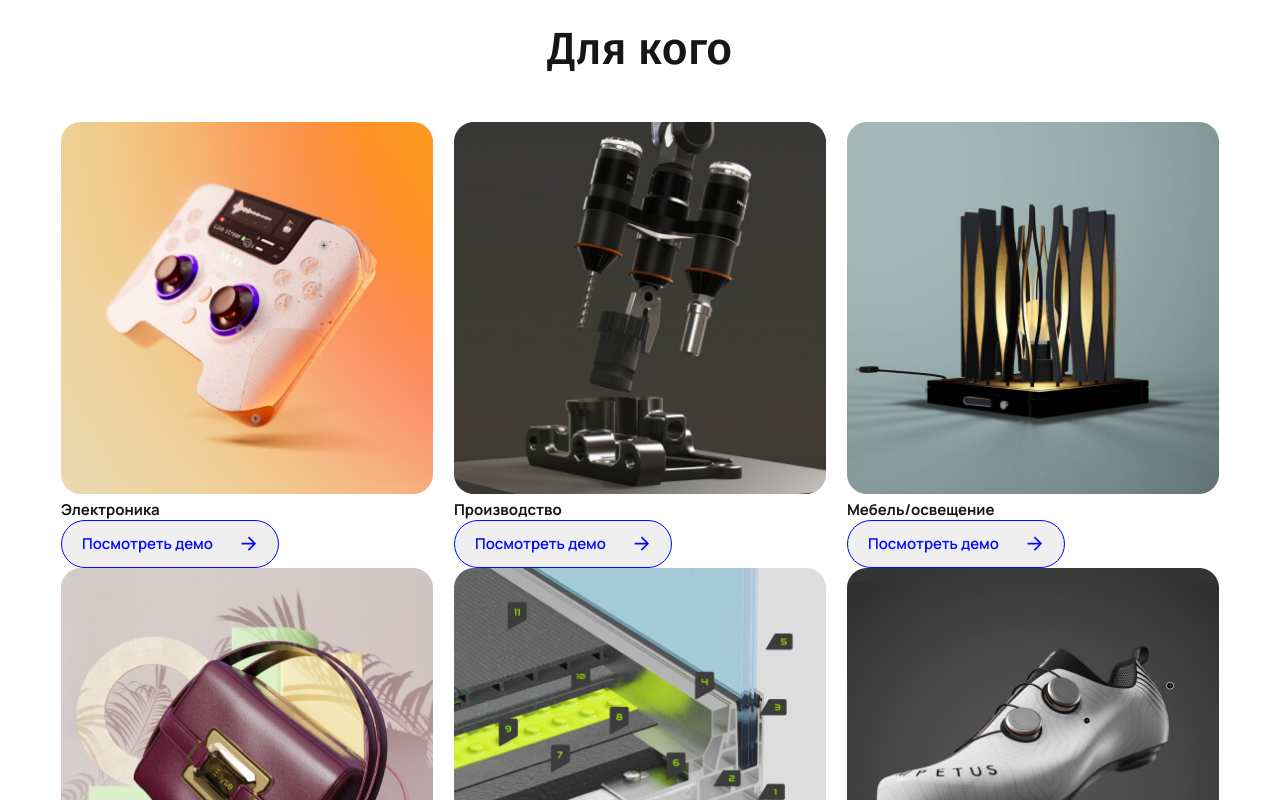
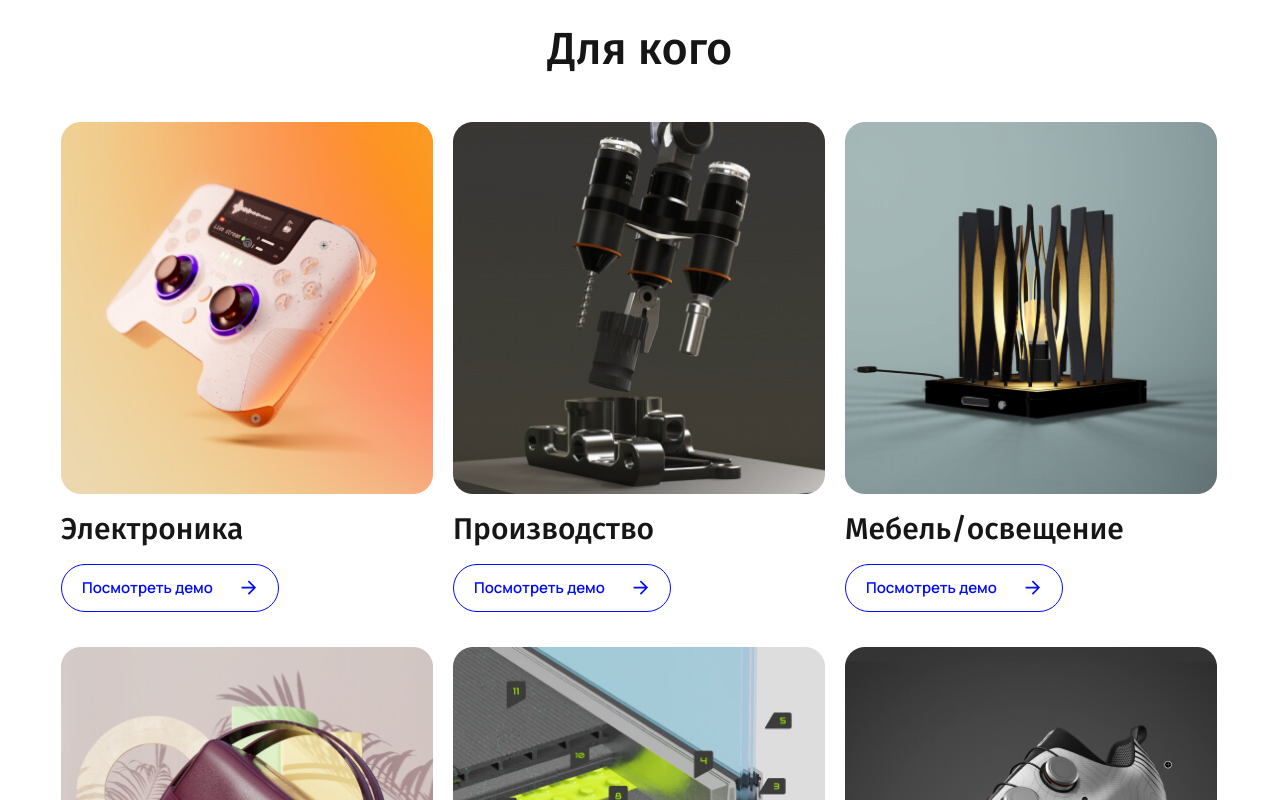
Before and after one commit to sawcrazy/nikulin, a React (Vite) app: page / in a window 1280 px wide. Shown: the part 2620-3420 px from the top of the page. Built offline with nearby package versions, Linux system fonts and the light colour scheme.

Commit message:
section_for

```diff
--- a/src/App.css
+++ b/src/App.css
@@ -33,6 +33,14 @@ h3{
     line-height: 35px;
     color: rgba(22, 22, 22, 1);
 
+
+}
+h4{
+    font-family: Fira Sans,sans-serif;
+    font-size: 30px;
+    font-weight: 500;
+    line-height: 30px;
+    color: rgba(22, 22, 22, 1);
 
 }
 a{
@@ -169,7 +177,8 @@ li{
     margin-top: 50px;
     display: flex;
     flex-wrap: wrap;
-    justify-content: space-between;
+    column-gap: 20px;
+    row-gap: 35px;
 }
 .price{
     padding-top: 150px;
--- a/src/сomponents/buttons/style.module.css
+++ b/src/сomponents/buttons/style.module.css
@@ -15,6 +15,7 @@
 }
 .button_white {
     display: flex;
+    background-color: rgba(255,255, 255, 0);
     align-items: center;
     justify-content: space-around;
     gap: 25px;
--- a/src/сomponents/carts/cart.tsx
+++ b/src/сomponents/carts/cart.tsx
@@ -1,17 +1,18 @@
 import {ButtonWhite} from "../buttons/button_white";
+import s from './style.module.css';
 
 export const Cart = (props) =>{
     return(
-        <>
-            <div className="cart">
-                <div>
-                    <img src={props.img} alt=""/>
+            <div className={s.cart}>
+                <div className={s.cart__img}>
+                    <img src={props.img} alt="img"/>
                 </div>
-                <div className="cart__name">
+                <div className={s.cart__name}>
                     <h4>{props.name}</h4>
+                </div>
+                <div className={s.cart__button}>
                     <ButtonWhite name="Посмотреть демо"/>
                 </div>
             </div>
-        </>
     )
 }
--- /dev/null
+++ b/src/сomponents/carts/style.module.css
@@ -0,0 +1,16 @@
+.cart{
+    display: flex;
+    flex-direction: column;
+    gap: 20px;
+}
+.cart__img{
+    width: 372px;
+    height: 372px;
+    border-radius: 20px;
+}
+.cart__name{
+
+}
+.cart__button{
+
+}
```
